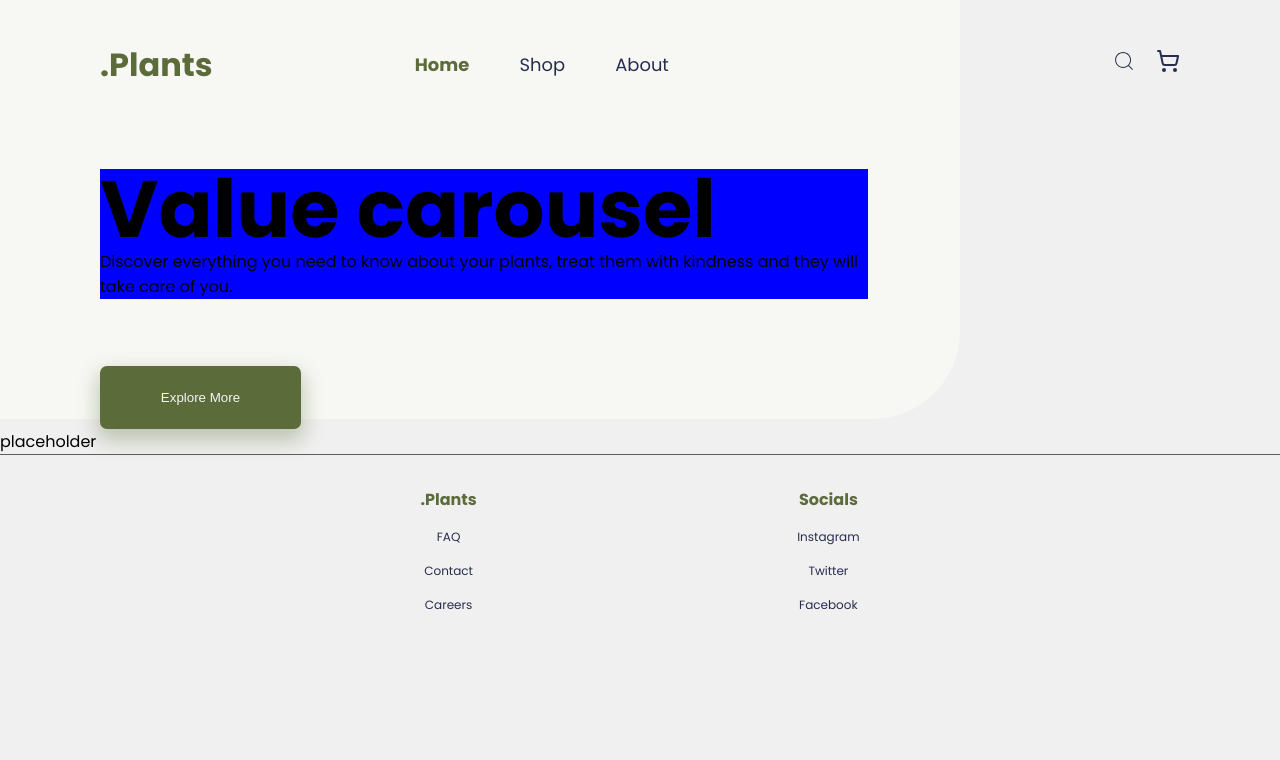
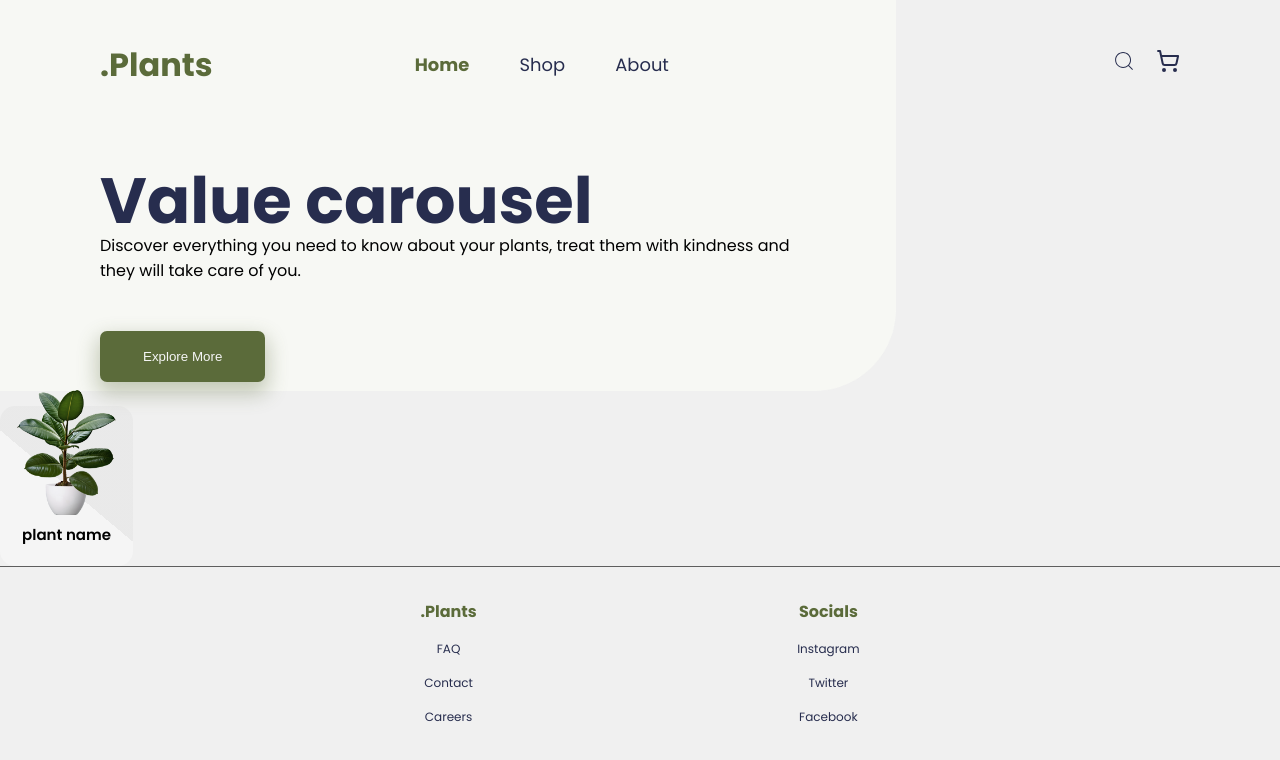
Before and after one commit to sammav21/Ecommerce, a Next.js app: page /home in a window 1280 px wide. Shown: the top 760 px of the page. Built offline with nearby package versions, Linux system fonts and the light colour scheme.

Commit message:
general plant container created

```diff
--- a/app/home/page.jsx
+++ b/app/home/page.jsx
@@ -1,19 +1,27 @@
 import Image from "next/image";
 import rectangle from '@public/assets/Rectangle.png';
+import plant from '@public/assets/rubber-fig-para-rubber-tree-houseplant-natural-rubber-plant.png';
 import { Poppins } from "next/font/google";
 
-const poppins = Poppins({subsets: ['latin'], weight: ['400','700','800']});
+const poppins = Poppins({subsets: ['latin'], weight: ['400', '600','700','800']});
 export default function Home() {
 
   return (
     <section className="home-Container flex-col" style={poppins.style}>
-      <Image src={rectangle} alt='rectangle' style={{width: '75%', height: 'auto', position: 'absolute', zIndex: '-1', top: '0', left: '0', objectFit: 'cover'}} />
+      <Image src={rectangle} alt='rectangle' style={{width: '70%', height: 'auto', position: 'absolute', zIndex: '-1', top: '0', left: '0', objectFit: 'cover'}} />
       <div className="description-Container">
         <h1>Value carousel</h1>
         <p>Discover everything you need to know about your plants, treat them with kindness and they will take care of you.</p>
       </div>
+      <div className="button-Container">
       <button>Explore More</button>
-      <div className="plantCarousel-Container">placeholder</div>
+      </div>
+      <div className="plantCarousel-Container">
+        <div className="plant-Container flex-col">
+          <Image src={plant} alt="plant" style={{width: '75%', height: 'auto', position: 'absolute', top: '-10%'}}/>
+          <p>plant name</p>
+        </div>
+      </div>
     </section>
   )
 }
--- a/app/page.jsx
+++ b/app/page.jsx
@@ -1,10 +1,13 @@
 import Image from "next/image";
 import welcomeImage from '@public/assets/leaves-318743_1280.jpg';
 import oneLeaf from '@public/assets/1-leaf.png';
+import { Poppins } from "next/font/google";
+
+ const poppins = Poppins({subsets: ['latin'], weight: ['800']});
 
 const Welcome = () => {
   return (
-    <div className="welcome-Container w100 h100">
+    <div className="welcome-Container w100 h100" style={poppins.style}>
       <Image src={oneLeaf} alt='leaves' style={{width:'100%', height: '100%', objectFit: 'cover',
       zIndex: '2', position: 'absolute',  transform: 'scaleX(-1)'}}/>
       <h1 className="welcome-Title">.Plants</h1>
--- a/styles/globals.scss
+++ b/styles/globals.scss
@@ -98,20 +98,18 @@ footer{
 
 .home-Container{
   margin-top: 5rem;
-  .description-Container{
+  width: 70%;
+  .description-Container, .button-Container{
     margin: 0 6.25rem;
-    width: 60%;
-    background-color: blue;
-
-    h1{
-      font-size: 5rem;
-      line-height: 1;
-    }
+  }
+  h1{
+    font-size: 4rem;
+    line-height: 1;
+    color: #272D4E;
   }
   button{
-    margin: 4.18rem 0 0 6.25rem;
-    width: 12.56rem;
-    height: 3.93rem;
+    margin: 3rem 0 0 0;
+    padding: 1.12rem 2.69rem;
     border-radius: 7px;
     outline: none;
     border: none;
@@ -119,4 +117,20 @@ footer{
     color: #F5F5F5;
     box-shadow: 0 9px 20px 3px #5b6b3a54;
   }
+
+  .plantCarousel-Container{
+    margin-top: 1.5rem;
+    div{
+      height: 10rem;
+      width: 8.32rem;
+      justify-content: flex-end;
+      align-items: center;
+      padding-bottom: 1.25rem;
+      border-radius: 15px;
+      background: linear-gradient(-140deg,#d9d9d949 50% , #F5F5F5 50%);
+      font-weight: 600;
+      font-size: .94rem;
+      position: relative;
+    }
+  }
 }
```
Also changed, not shown: public/assets/rubber-fig-para-rubber-tree-houseplant-natural-rubber-plant.png (added).
